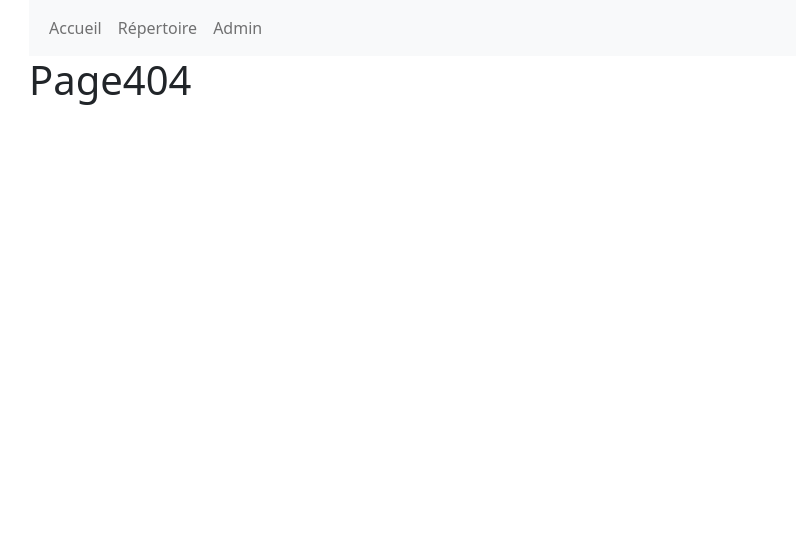
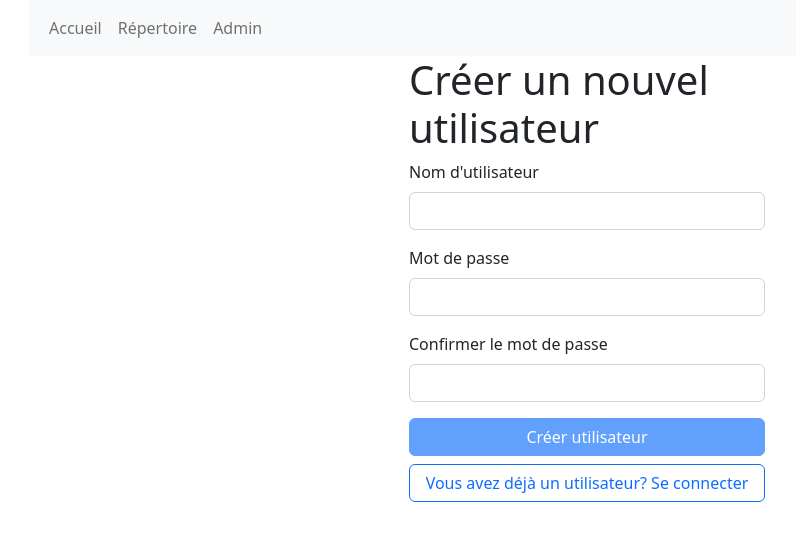
Before and after one commit to afilion-csfoy/liste-lecture, a React (Create React App) app in the folder liste-lecture-frontend/: page /creerUtilisateur in a window 1280 px wide. Shown: the top 540 px of the page, without its empty margins (53-849 px from the left). Built offline with nearby package versions, Linux system fonts and the light colour scheme.

Commit message:
Création des pages "Se connecter" et "Créer un nouvel utilisateur"

```diff
--- a/liste-lecture-frontend/src/App.js
+++ b/liste-lecture-frontend/src/App.js
@@ -6,14 +6,16 @@ import {
   Route
 } from 'react-router-dom';
 
-import { BarreNavigation } from './composants/BarreNavigation';
-import { PageAccueil } from './pages/PageAccueil';
-import { PageAdmin } from './pages/PageAdmin';
-import { PageAjouter } from './pages/PageAjouter';
-import { PageModifier } from './pages/PageModifier';
-import { PageRepertoire } from './pages/PageRepertoire';
-import { PageSupprimer } from './pages/PageSupprimer';
-import { Page404 } from './pages/Page404';
+import { BarreNavigation } from './composants/BarreNavigation.js';
+import { PageAccueil } from './pages/PageAccueil.js';
+import { PageAdmin } from './pages/PageAdmin.js';
+import { PageAjouter } from './pages/PageAjouter.js';
+import { PageCreerUtilisateur } from './pages/PageCreerUtilisateur.js';
+import { PageModifier } from './pages/PageModifier.js';
+import { PageRepertoire } from './pages/PageRepertoire.js';
+import { PageSeConnecter } from './pages/PageSeConnecter.js';
+import { PageSupprimer } from './pages/PageSupprimer.js';
+import { Page404 } from './pages/Page404.js';
 
 function App() {
   return (
@@ -25,6 +27,8 @@ function App() {
           <Route path="/repertoire" element={<PageRepertoire />} />
           <Route path="/admin" element={<PageAdmin />} />
           <Route path="/ajouter" element={<PageAjouter />} />
+          <Route path="/seConnecter" element={<PageSeConnecter />} />
+          <Route path="/creerUtilisateur" element={<PageCreerUtilisateur />} />
           <Route path="/modifier/:id" element={<PageModifier />} />
           <Route path="/supprimer/:id" element={<PageSupprimer />} />
           <Route path="*" element={<Page404 />} />
--- /dev/null
+++ b/liste-lecture-frontend/src/pages/PageCreerUtilisateur.js
@@ -0,0 +1,82 @@
+import React, { useState } from 'react';
+import Row from 'react-bootstrap/Row';
+import Col from 'react-bootstrap/Col';
+import Form from 'react-bootstrap/Form';
+import Alert from 'react-bootstrap/Alert';
+import Button from 'react-bootstrap/Button';
+import Stack from 'react-bootstrap/Stack';
+import { Navigate } from 'react-router-dom';
+
+export const PageCreerUtilisateur = () => {
+    const [nomUtilisateur, setNomUtilisateur] = useState('');
+    const [motDePasse, setMotDePasse] = useState('');
+    const [confirmationMotDePasse, setConfirmationMotDePasse] = useState('');
+
+    const [messageErreur, setMessageErreur] = useState('');
+
+    const [redirigerConnection, setRedirigerConnection] = useState(false);
+
+    const onClickCreerUtilisateur = async () => {
+        alert('sign up click')
+    };
+
+    return (
+        <>
+            { redirigerConnection && <Navigate to="/seConnecter" /> }
+            <Row className="justify-content-md-center">
+                <Col md="6" lg="4">
+                    <h1>Créer un nouvel utilisateur</h1>
+                    {messageErreur && <Alert variant="danger">{messageErreur}</Alert>}
+                    <Form>
+                        <Form.Group className="mb-3" controlId="nomUtilisateur">
+                            <Form.Label>Nom d'utilisateur</Form.Label>
+                            <Form.Control
+                                type="text"
+                                value={nomUtilisateur}
+                                onChange={e => setNomUtilisateur(e.target.value)}
+                            />
+                        </Form.Group>
+
+                        <Form.Group className="mb-3" controlId="motDePasse">
+                            <Form.Label>Mot de passe</Form.Label>
+                            <Form.Control
+                                type="password"
+                                value={motDePasse}
+                                onChange={e => setMotDePasse(e.target.value)}
+                            />
+                        </Form.Group>
+
+                        <Form.Group className="mb-3" controlId="confirmationMotDePasse">
+                            <Form.Label>Confirmer le mot de passe</Form.Label>
+                            <Form.Control
+                                type="password"
+                                value={confirmationMotDePasse}
+                                onChange={e => setConfirmationMotDePasse(e.target.value)}
+                            />
+                        </Form.Group>
+
+                        <Stack gap={2}>
+                            <Button
+                                variant="primary"
+                                type="submit"
+                                disabled={!nomUtilisateur || !motDePasse
+                                    || motDePasse !== confirmationMotDePasse}
+                                onClick={onClickCreerUtilisateur}
+                            >
+                                Créer utilisateur
+                            </Button>
+
+                            <Button
+                                variant="outline-primary"
+                                type="button"
+                                onClick={() => setRedirigerConnection(true)}
+                            >
+                                Vous avez déjà un utilisateur? Se connecter
+                            </Button>
+                        </Stack>
+                    </Form>
+                </Col>
+            </Row>
+        </>
+    );
+}
--- /dev/null
+++ b/liste-lecture-frontend/src/pages/PageSeConnecter.js
@@ -0,0 +1,71 @@
+import React, { useState } from 'react';
+import Row from 'react-bootstrap/Row';
+import Col from 'react-bootstrap/Col';
+import Form from 'react-bootstrap/Form';
+import Alert from 'react-bootstrap/Alert';
+import Button from 'react-bootstrap/Button';
+import Stack from 'react-bootstrap/Stack';
+import { Navigate } from 'react-router-dom';
+
+export const PageSeConnecter = () => {
+    const [nomUtilisateur, setNomUtilisateur] = useState('');
+    const [motDePasse, setMotDePasse] = useState('');
+
+    const [messageErreur, setMessageErreur] = useState('');
+
+    const [redirigerNouvelUtilisateur, setRedirigerNouvelUtilisateur] = useState(false);
+
+    const onClickConnecter = async () => {
+        alert('log in click')
+    };
+
+    return (
+        <>
+            { redirigerNouvelUtilisateur ? <Navigate to="/creerUtilisateur" /> : null }
+            <Row className="justify-content-md-center">
+                <Col md="6" lg="4">
+                    <h1>Se connecter</h1>
+                    {messageErreur && <Alert variant="danger">{messageErreur}</Alert>}
+                    <Form>
+                        <Form.Group className="mb-3" controlId="nomUtilisateur">
+                            <Form.Label>Nom d'utilisateur</Form.Label>
+                            <Form.Control
+                                type="text"
+                                value={nomUtilisateur}
+                                onChange={e => setNomUtilisateur(e.target.value)}
+                            />
+                        </Form.Group>
+
+                        <Form.Group className="mb-3" controlId="motDePasse">
+                            <Form.Label>Mot de passe</Form.Label>
+                            <Form.Control
+                                type="password"
+                                value={motDePasse}
+                                onChange={e => setMotDePasse(e.target.value)}
+                            />
+                        </Form.Group>
+                        <Stack gap={2}>
+                            <Button
+                                variant="primary"
+                                type="submit"
+                                disabled={!nomUtilisateur || !motDePasse}
+                                onClick={onClickConnecter}
+                            >
+                                Se connecter
+                            </Button>
+
+                            <Button
+                                variant="outline-primary"
+                                type="button"
+                                onClick={() => setRedirigerNouvelUtilisateur(true)}
+                            >
+                                Créer un nouvel utilisateur
+                            </Button>
+                        </Stack>
+
+                    </Form>
+                </Col>
+            </Row>
+        </>
+    );
+}
```
